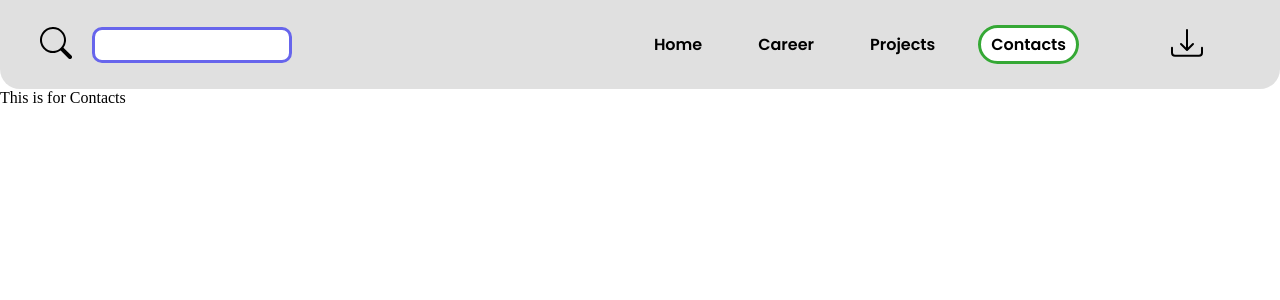
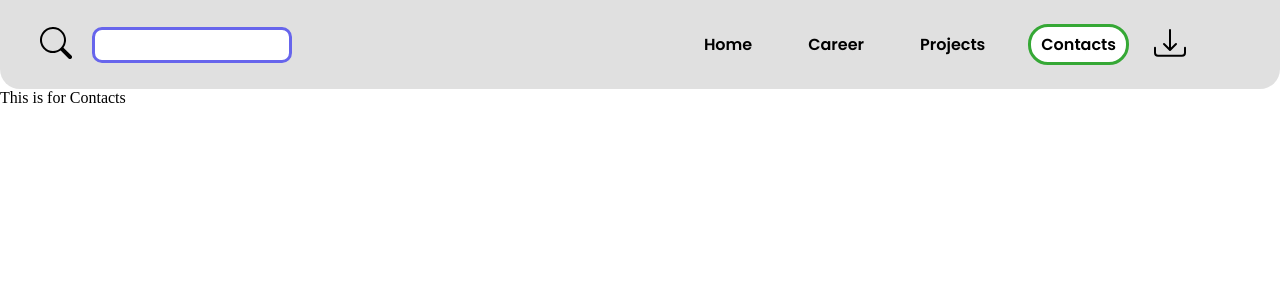
Before and after one commit to jimmanamel/Resume, a React (Create React App) app: page /Resume/Contacts in a window 1280 px wide. Shown: the top 300 px of the page. Built offline with nearby package versions, Linux system fonts and the light colour scheme.

Commit message:
Making navbar responsive

```diff
--- a/src/Components/Navigation/Navbar.js
+++ b/src/Components/Navigation/Navbar.js
@@ -1,11 +1,12 @@
 import { useEffect, useState } from "react";
 import { Link, useLocation } from "react-router-dom";
+import { IoIosCloseCircleOutline } from "react-icons/io";
 
 import { navbarMapper } from "../Constants/constant";
 
 import "./NavigationBar.scss";
 
-const Navbar = ({ isNavBarOpen, isDesktop }) => {
+const Navbar = ({ isNavBarOpen, setIsNavBarOpen, isDesktop }) => {
   const [activeRoute, setActiveRoute] = useState("Home");
 
   const location = useLocation();
@@ -14,11 +15,14 @@ const Navbar = ({ isNavBarOpen, isDesktop }) => {
     setActiveRoute(location.pathname);
   }, [location]);
 
-
   const navItem = (navLink, navName) => {
     return (
       <span
-        className={activeRoute === navLink ? "selected" : "unselected"}
+        className={
+          activeRoute === navLink
+            ? "navBar__item selected"
+            : "navBar__item unselected"
+        }
         key={navLink + navName}
       >
         <Link to={navLink} onClick={() => setActiveRoute(navLink)}>
@@ -28,15 +32,30 @@ const Navbar = ({ isNavBarOpen, isDesktop }) => {
     );
   };
 
+  const navMapper = () => {
+    return;
+  };
+
   return (
     <nav className="navBar">
-      {Object.keys(navbarMapper).map((navElement) =>
-        isDesktop ? (
-          navItem(navElement, navbarMapper[navElement])
-        ) : (
-          isNavBarOpen&&<div>{navItem(navElement, navbarMapper[navElement])}</div>
-        )
-      )}
+      {isDesktop
+        ? Object.keys(navbarMapper).map((navElement) =>
+            navItem(navElement, navbarMapper[navElement])
+          )
+        : isNavBarOpen && (
+            <div className="navBar__itemContainer">
+              <div className="navBar__menuClose">
+                <IoIosCloseCircleOutline
+                  color="white"
+                  size={35}
+                  onClick={() => setIsNavBarOpen(!isNavBarOpen)}
+                />
+              </div>
+              {Object.keys(navbarMapper).map((navElement) =>
+                navItem(navElement, navbarMapper[navElement])
+              )}
+            </div>
+          )}
     </nav>
   );
 };
--- a/src/Components/Navigation/NavbarContainer.js
+++ b/src/Components/Navigation/NavbarContainer.js
@@ -19,12 +19,15 @@ const NavbarContainer = () => {
     <div className="navContainer">
       <SearchBar />
       {!isDesktop && (
+        <div className="navContainer__menuButton">
         <HiOutlineMenuAlt2
           className="navContainer__toggle"
           onClick={toggleMenu}
+          size={25}
         />
+        </div>
       )}
-      <Navbar isNavBarOpen={isNavBarOpen} isDesktop={isDesktop} />
+      <Navbar isNavBarOpen={isNavBarOpen} setIsNavBarOpen={setIsNavBarOpen} isDesktop={isDesktop} />
       {isDesktop && (
         <div className="downloadIcon">
           <BsDownload size="2em" />
--- a/src/Components/Navigation/NavigationBar.scss
+++ b/src/Components/Navigation/NavigationBar.scss
@@ -1,9 +1,16 @@
+$transition-duration: 0.5s;
+$transition-ease: ease;
+
 .navContainer {
   background-color: rgb(217, 217, 217, 80%);
-  height: 89px;
+  height: 50px;
   display: flex;
   align-items: center;
   border-radius: 0 0 20px 20px;
+
+  &__menuButton{
+    padding-left: 130px;
+  }
 }
 
 .searchContainer {
@@ -19,82 +26,69 @@
   }
 }
 
-// .navBar {
-//   width: 45%;
-//   font-family: "poppins";
-//   font-weight: 600;
+.navBar {
+  width: 20%;
+  font-family: "poppins";
+  font-weight: 600;
+  margin: 0%;
 
-//   .unselected {
-//     border: 3px solid transparent;
-//   }
+  &__itemContainer{
+  width: 100%;
+  position: fixed;
+  z-index: 1;
+  top: 0px;
+  left: 0;
+  background-color: rgb(0,0,0);
+  background-color: rgba(0,0,0, 0.9);
+  text-align: center;
+  border-radius: 0 0 20px 20px;
+  }
 
-//   .selected {
-//     background-color: white;
-//     padding: 5px 10px;
-//     margin: 15px;
-//     border-radius: 20px;
-//     border: 3px solid #35a835;
-//   }
+  &__item{
+    display: block;
+  }
 
-//   span {
-//     padding: 5px 10px;
-//     margin: 15px;
-//   }
+  &__menuClose{
+    padding: 5px 25px;
+    text-align: right;
+  }
 
-//   a {
-//     text-decoration: none;
-//     color: black;
-//   }
-// }
+  .unselected {
+    border: 3px solid transparent;
+  }
 
-// .downloadIcon {
-// }
+  .selected {
+    background-color: white;
+    border-radius: 20px;
+    border: 3px solid #35a835;
+  }
 
-// nav {
-//   text-align: right;
-// }
+
+  a {
+    text-decoration: none;
+    color: black;
+  }
+}
 
 @media (min-width: 1024px) {
   .navContainer {
-    background-color: rgb(217, 217, 217, 80%);
     height: 89px;
-    display: flex;
-    align-items: center;
-    border-radius: 0 0 20px 20px;
-
-    &__toggle {
-        display: none;
-      }
   }
 
   .searchContainer {
-    width: 40%;
-    padding-left: 40px;
-    display: flex;
-
-    input {
-      margin-left: 20px;
-      border: 3px solid #6765ec;
-      border-radius: 10px;
-      width: 200px;
-    }
+    width: 52%;
   }
 
   .navBar {
-    width: 45%;
-    font-family: "poppins";
-    font-weight: 600;
+    display: flex;
+    width: 30%;
+    justify-content: space-around;
 
-    .unselected {
-      border: 3px solid transparent;
-    }
 
     .selected {
-      background-color: white;
       padding: 5px 10px;
       margin: 15px;
       border-radius: 20px;
-      border: 3px solid #35a835;
     }
 
     span {
@@ -102,14 +96,10 @@
       margin: 15px;
     }
 
-    a {
-      text-decoration: none;
-      color: black;
-    }
   }
 
   .downloadIcon {
-    width: 15%;
+    width: 18%;
     text-align: center;
   }
 
```
